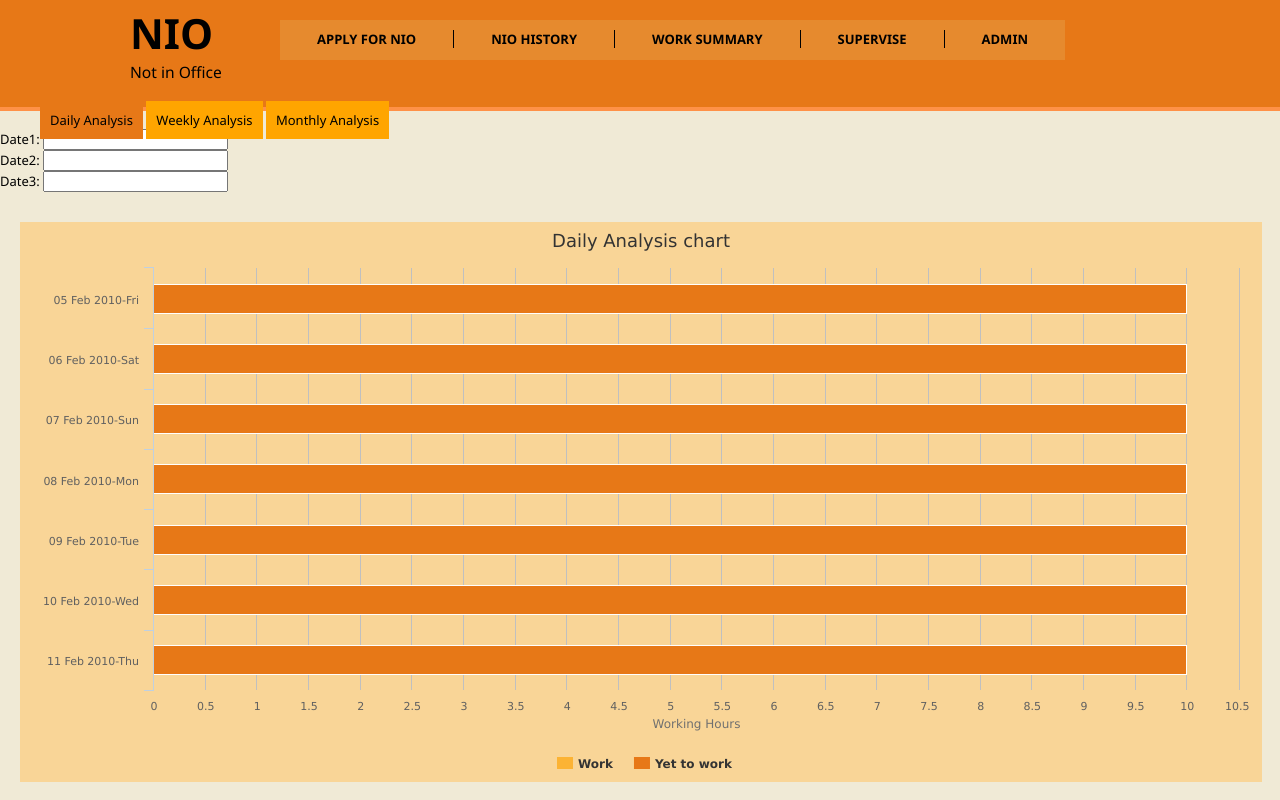
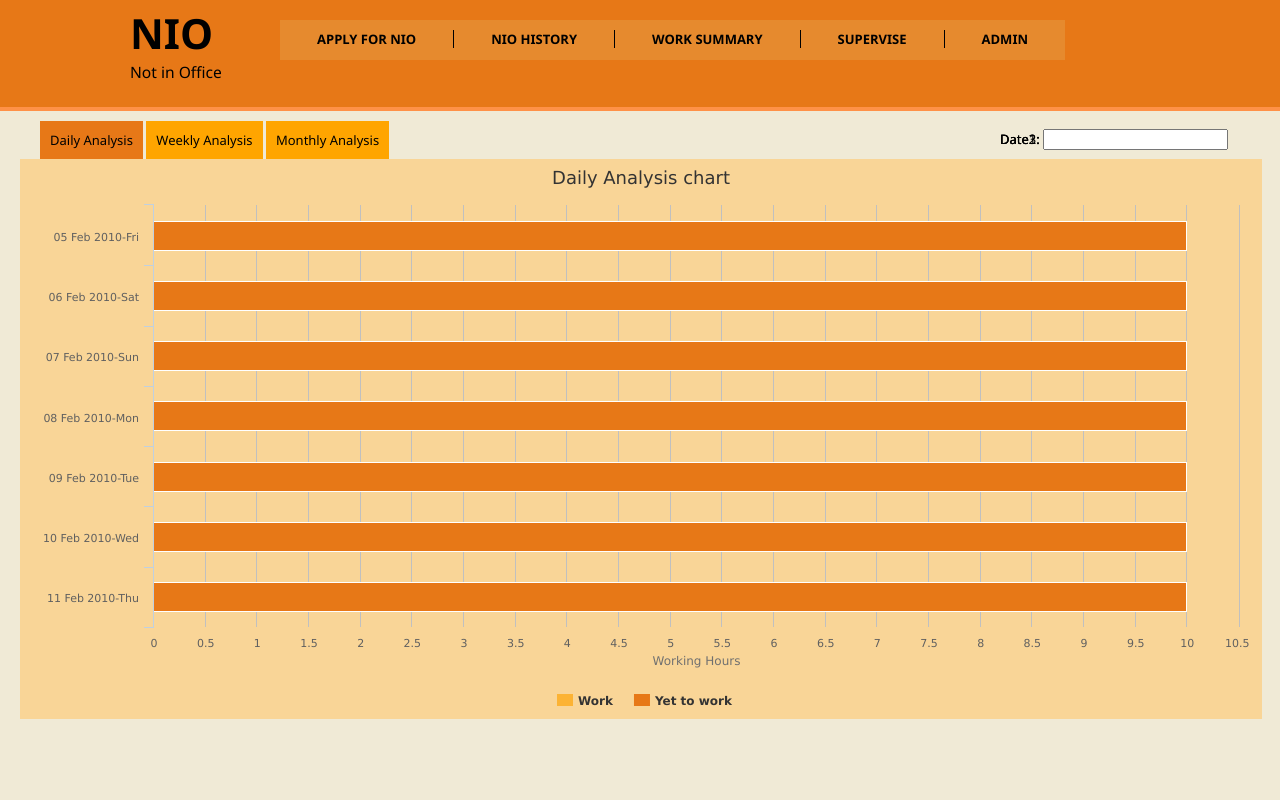
Before and after one commit to dela/nio, a PHP site: page /summary.php in a window 1280 px wide. Run offline with PHP 8.4, Linux system fonts and the light colour scheme; data that the repository does not hold is empty; some libraries are stand-ins or nearby versions.

Commit message:
Update custom.css

```diff
--- a/css/custom.css
+++ b/css/custom.css
@@ -47,7 +47,7 @@
 }
 
 .graph-container{
-    top: 150px;
+    top: 170px;
     left:20px;
     margin-top: 30px;
     margin-left: 20px;
@@ -123,7 +123,7 @@
     background-color: orange;
     width:500px;
     height:100px;
-    top: 0px;
+    top: 20px;
     position: relative;
     left: 40px;
     cursor: pointer;
@@ -161,3 +161,12 @@
 #save{
     cursor: pointer;
 }
+
+
+
+.datepicker
+{
+    left:1000px;
+    position: absolute;
+
+}
```
